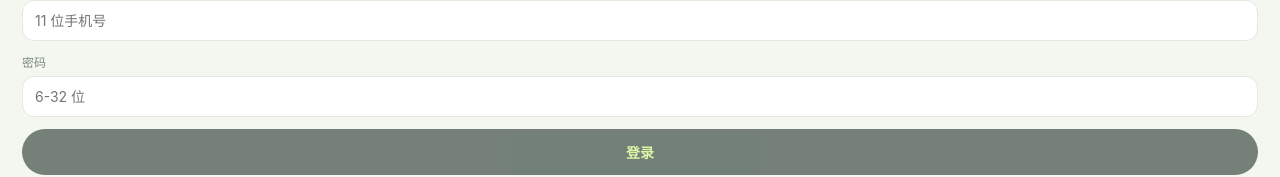
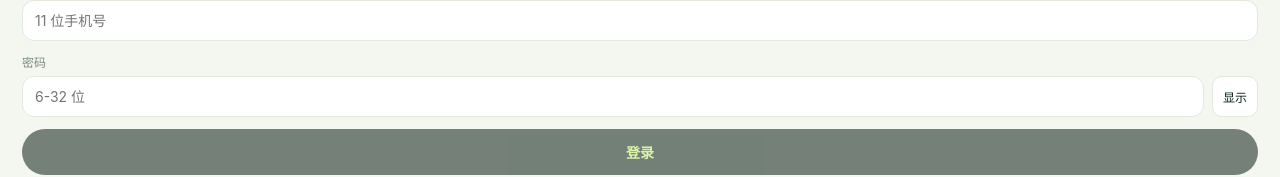
Before and after one commit to RIOLI724/lanjie-booking, a Vue app in the folder frontend-mobile/: page /login in a window 1280 px wide. Shown: the part 374-551 px from the top of the page. Built offline with nearby package versions, Linux system fonts and the light colour scheme.

Commit message:
feat: 登录密码支持显示/隐藏（PC 与手机端一致）

```diff
--- a/frontend-mobile/src/pages/Login.vue
+++ b/frontend-mobile/src/pages/Login.vue
@@ -11,6 +11,7 @@ const router = useRouter()
 const mode = ref<'PASSWORD' | 'SMS'>('PASSWORD')
 const phone = ref('')
 const password = ref('')
+const showPassword = ref(false)
 const code = ref('')
 const error = ref('')
 const submitting = ref(false)
@@ -80,7 +81,11 @@ onUnmounted(() => {
 
     <label v-if="mode === 'PASSWORD'" class="field">
       <span>密码</span>
-      <input v-model="password" type="password" maxlength="32" placeholder="6-32 位" />
+      <div class="control">
+        <input v-model="password" :type="showPassword ? 'text' : 'password'" maxlength="32" placeholder="6-32 位" />
+        <button type="button" class="pwd-toggle" :aria-label="showPassword ? '隐藏密码' : '显示密码'"
+                @click="showPassword = !showPassword">{{ showPassword ? '隐藏' : '显示' }}</button>
+      </div>
     </label>
 
     <label v-else class="field">
--- a/frontend-mobile/src/styles/main.css
+++ b/frontend-mobile/src/styles/main.css
@@ -827,3 +827,6 @@ button {
 .empty { text-align: center; color: var(--muted); font-size: 12px; padding: 30px 0; }
 .empty-link { color: var(--deep-2); font-weight: 650; margin-left: 4px; }
 .chip.bad { background: #fbe3e0; color: var(--danger); }
+
+.pwd-toggle { flex: 0 0 auto; border: 1px solid var(--line); background: #fff; color: var(--deep); font-size: 12px; padding: 0 10px; border-radius: 10px; cursor: pointer; }
+.pwd-toggle:active { background: var(--paper); }
```
Also changed, not shown: 2 other files (tests, documents, lock files or other folders).
